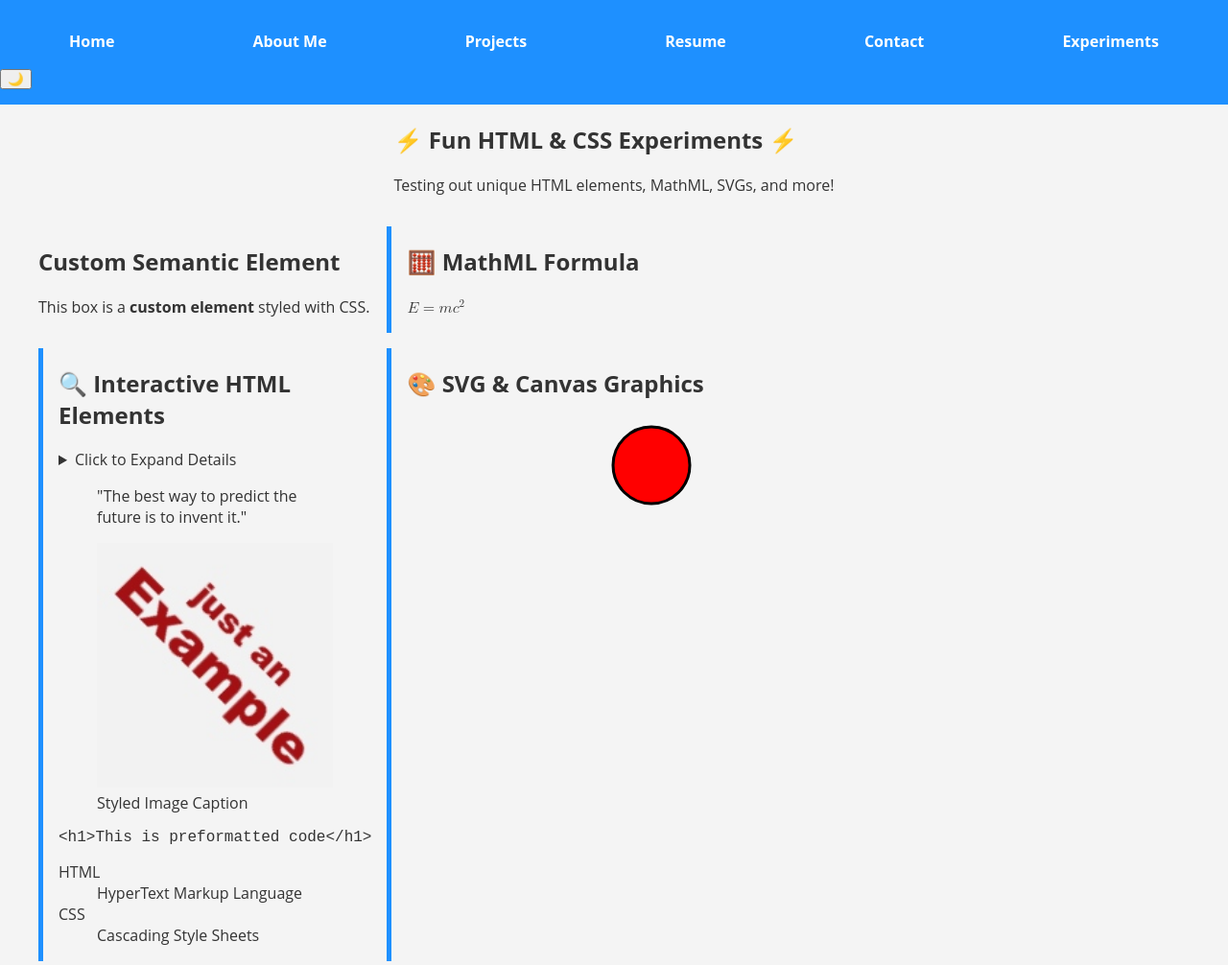
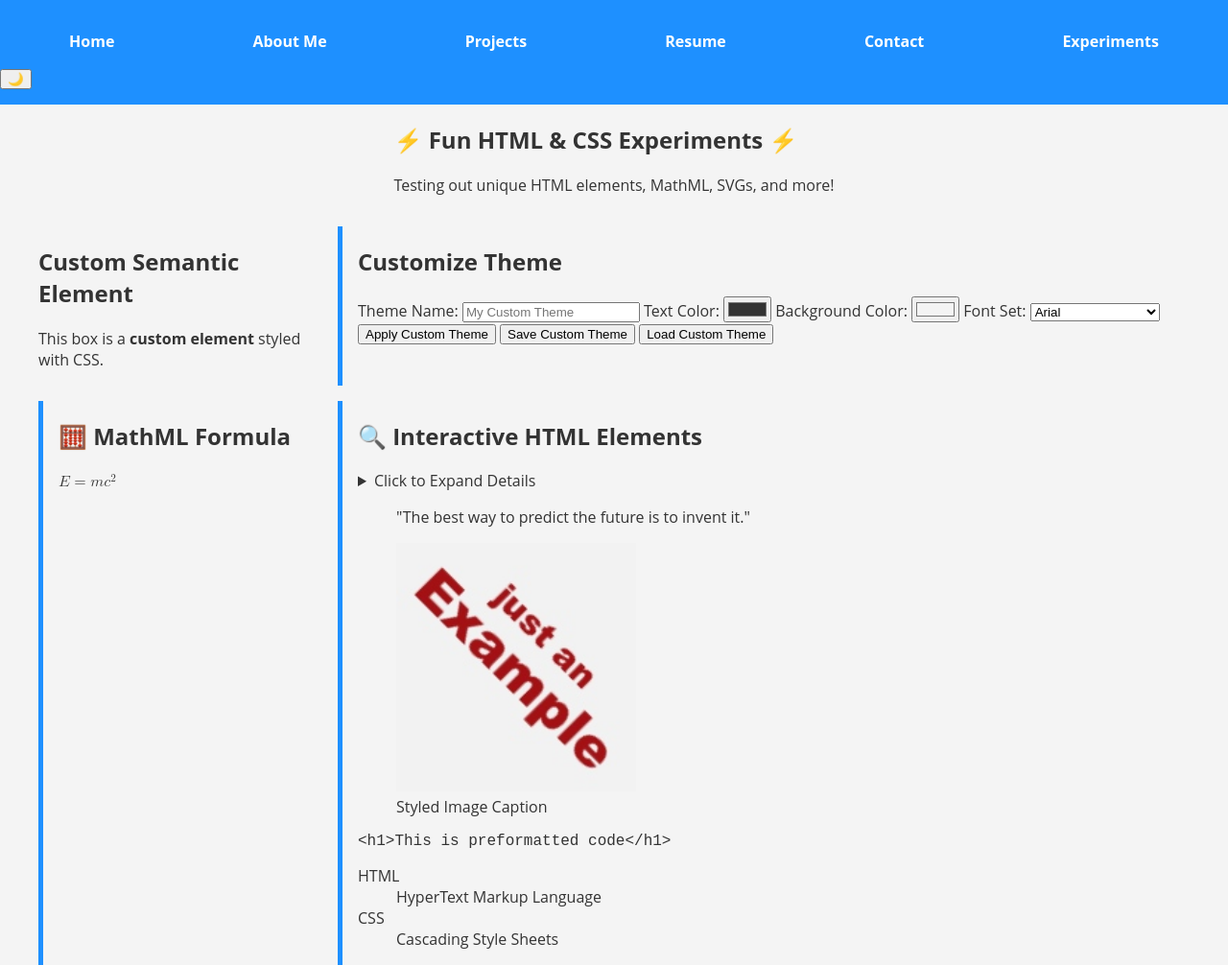
Before and after one commit to rickrodness/Portfolio-Website-JavaScript-Enhancement, a plain HTML site: page experiments.html in a window 1280 px wide. Shown: the top 1006 px of the page at 96% size. Drawn offline with Linux system fonts and the light colour scheme.

Commit message:
Added Theme Customizer to Experiments Page

```diff
--- a/experiments.html
+++ b/experiments.html
@@ -51,6 +51,34 @@
       <h2>Custom Semantic Element</h2>
       <p>This box is a <strong>custom element</strong> styled with CSS.</p>
     </highlight-box>
+    <!--Theme Customizer -->
+      <section id="theme-customizer">
+      <h2>Customize Theme</h2>
+
+      <!-- Choose a base theme or name a new one -->
+      <label for="customThemeName">Theme Name:</label>
+      <input type="text" id="customThemeName" placeholder="My Custom Theme" />
+
+      <!-- Color pickers -->
+      <label for="customTextColor">Text Color:</label>
+      <input type="color" id="customTextColor" value="#333333" />
+
+      <label for="customBgColor">Background Color:</label>
+      <input type="color" id="customBgColor" value="#f4f4f4" />
+
+      <!-- Font selector -->
+      <label for="customFontSelect">Font Set:</label>
+      <select id="customFontSelect">
+        <option value="Arial, sans-serif">Arial</option>
+        <option value="'Times New Roman', serif">Times New Roman</option>
+        <option value="'Courier New', monospace">Courier New</option>
+      </select>
+
+      <!-- Buttons to apply or save/load the custom theme -->
+      <button id="applyCustomTheme">Apply Custom Theme</button>
+      <button id="saveCustomTheme">Save Custom Theme</button>
+      <button id="loadCustomTheme">Load Custom Theme</button>
+    </section>
     <!-- MathML Example -->
     <section class="experiment-section">
       <h2>🧮 MathML Formula</h2>
```
